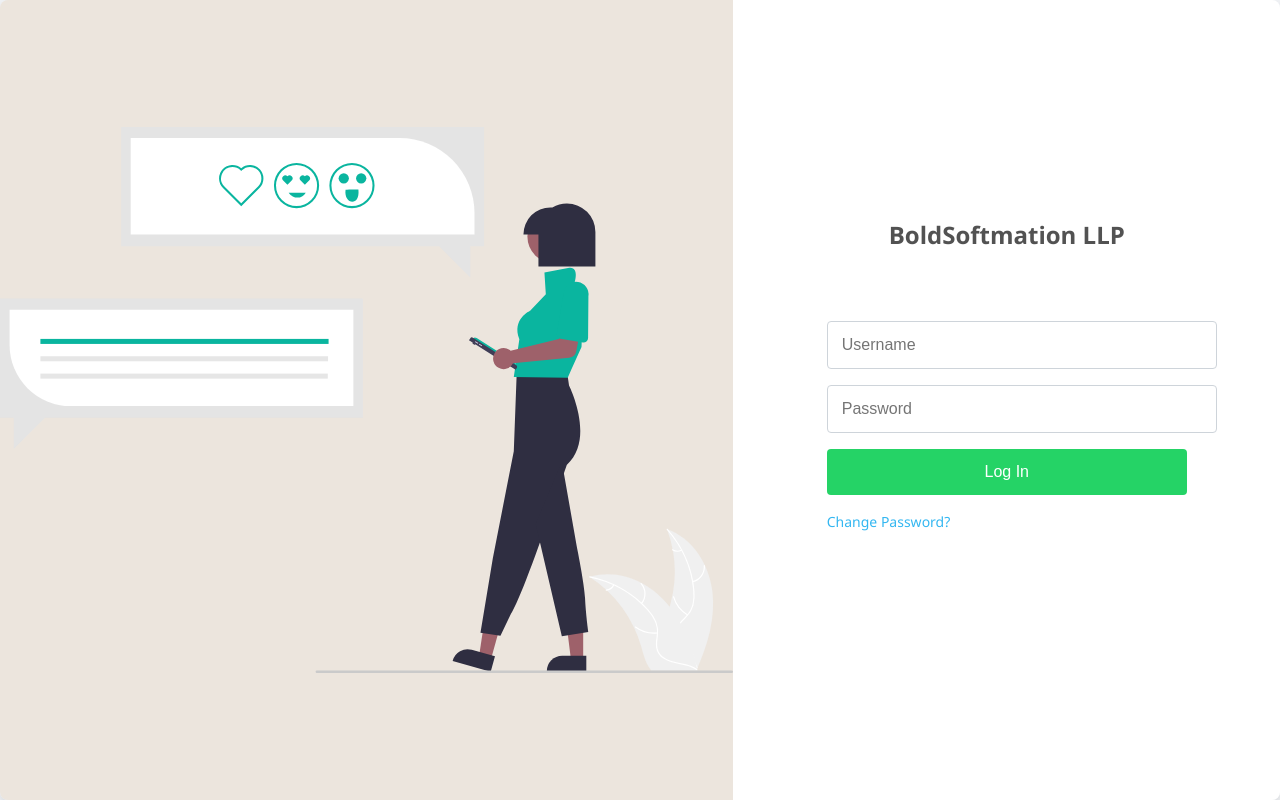
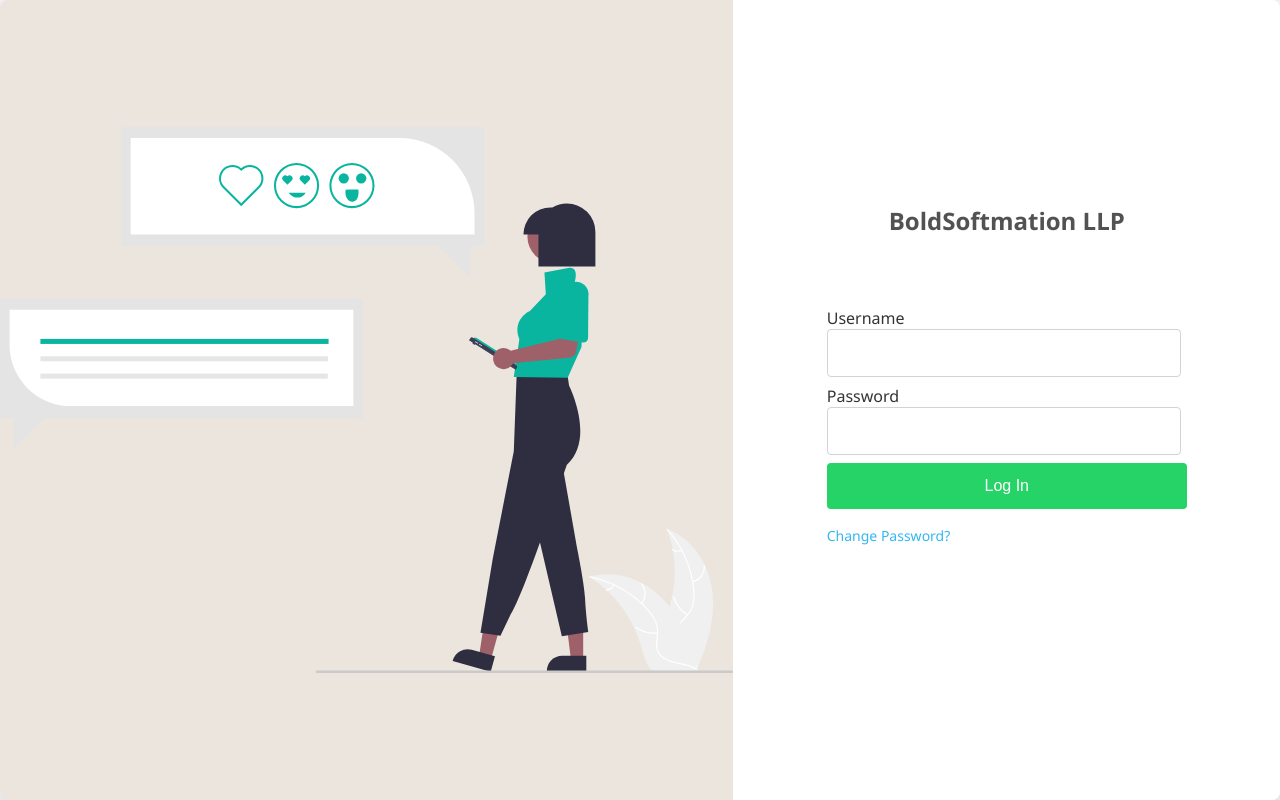
Before and after one commit to boldsoftmations/whatsappWeb, a React (Create React App) app: page / in a window 1280 px wide. Built offline with nearby package versions, Linux system fonts and the light colour scheme.

Commit message:
feat : added reusable input and button component

```diff
--- a/src/App.css
+++ b/src/App.css
@@ -1,3 +1,5 @@
+/* App.css */
+
 body, html {
   height: 100%;
   margin: 0;
@@ -59,24 +61,6 @@ body, html {
 
 .login-form {
   width: 100%;
-}
-
-.form-control {
-  margin-bottom: 16px;
-}
-
-.form-control input {
-  width: 100%;
-  padding: 14px;
-  font-size: 16px;
-  border-radius: 4px;
-  border: 1px solid #ced4da;
-  transition: border-color 0.2s;
-}
-
-.form-control input:focus {
-  border-color: #34b7f1; /* WhatsApp accent color */
-  box-shadow: 0 0 0 2px rgba(52, 183, 241, 0.2);
 }
 
 .submit-button {
--- a/src/App.js
+++ b/src/App.js
@@ -1,18 +1,23 @@
 import { useState, useCallback } from "react";
 import "./App.css";
-import whatsappSVG from './Images/whatsappSVG.svg';
+import whatsappSVG from "./Images/whatsappSVG.svg";
+import InputLabel from "./components/InputLabel/InputLabel";
+import Button from "./components/Button/Button";
 
 function App() {
   const [inputs, setInputs] = useState({});
 
-  const handleSubmit = useCallback((event) => {
+  const handleSubmit = useCallback(
+    (event) => {
       event.preventDefault();
       console.log("Submitted", inputs);
-  }, [inputs]);
+    },
+    [inputs]
+  );
 
   const handleChange = useCallback((event) => {
     const { name, value } = event.target;
-    setInputs(prev => ({ ...prev, [name]: value }));
+    setInputs((prev) => ({ ...prev, [name]: value }));
   }, []);
 
   return (
@@ -25,28 +30,24 @@ function App() {
         <div className="centered">
           <form onSubmit={handleSubmit} className="login-form">
             <div className="form-control">
-              <input
+              <InputLabel
+                label="Username"
+                name="username"
                 type="text"
-                name="username"
-                id="username"
-                placeholder="Username"
-                value={inputs.username || ""}
-                onChange={handleChange}
-                required
+                value={inputs.username}
+                onChange={(event) => handleChange(event)}
               />
             </div>
             <div className="form-control">
-              <input
+              <InputLabel
+                label="Password"
+                name="password"
                 type="password"
-                name="password"
-                id="password"
-                placeholder="Password"
-                value={inputs.password || ""}
-                onChange={handleChange}
-                required
+                value={inputs.password}
+                onChange={(event) => handleChange(event)}
               />
             </div>
-            <button type="submit" className="submit-button">Log In</button>
+            <Button type="submit">Log In</Button>
             <div className="change-password-link">
               <a href="/change-password">Change Password?</a>
             </div>
--- /dev/null
+++ b/src/components/Button/Button.js
@@ -0,0 +1,20 @@
+// Button.js
+
+import React from "react";
+import PropTypes from "prop-types";
+import styles from "./Button.module.css";
+
+const Button = ({ children, onClick }) => {
+  return (
+    <button className={styles.button} onClick={onClick}>
+      {children}
+    </button>
+  );
+};
+
+Button.propTypes = {
+  children: PropTypes.node.isRequired,
+  onClick: PropTypes.func,
+};
+
+export default Button;
--- /dev/null
+++ b/src/components/Button/Button.module.css
@@ -0,0 +1,17 @@
+/* Button.module.css */
+
+.button {
+    width: 100%;
+    padding: 14px 20px;
+    font-size: 16px;
+    background-color: #25D366; /* WhatsApp button color */
+    color: white;
+    border: none;
+    border-radius: 4px;
+    cursor: pointer;
+    transition: background-color 0.2s;
+  }
+
+  .button:hover {
+    background-color: #1da45c;
+  }
--- /dev/null
+++ b/src/components/InputLabel/InputLabel.js
@@ -0,0 +1,33 @@
+// InputLabel.js
+
+import React from "react";
+import PropTypes from "prop-types";
+import styles from "./InputLabel.module.css";
+
+const InputLabel = React.memo(({ label, name, type, value, onChange }) => {
+  return (
+    <div className={styles["input-label-container"]}>
+      <label htmlFor={name} className={styles["input-label"]}>
+        {label}
+      </label>
+      <input
+        type={type}
+        id={name}
+        name={name}
+        value={value}
+        onChange={onChange}
+        className={styles["input-field"]}
+      />
+    </div>
+  );
+});
+
+InputLabel.propTypes = {
+  label: PropTypes.string.isRequired,
+  name: PropTypes.string.isRequired,
+  type: PropTypes.string.isRequired,
+  value: PropTypes.string,
+  onChange: PropTypes.func.isRequired,
+};
+
+export default InputLabel;
--- /dev/null
+++ b/src/components/InputLabel/InputLabel.module.css
@@ -0,0 +1,24 @@
+/* InputLabel.module.css */
+
+.input-label-container {
+  margin-bottom: 8px;
+}
+
+.input-label {
+  font-size: 16px;
+  color: #333;
+}
+
+.input-field {
+  width: 90%;
+  padding: 14px;
+  font-size: 16px;
+  border-radius: 4px;
+  border: 1px solid #ced4da;
+  transition: border-color 0.2s;
+}
+
+.input-field:focus {
+  border-color: #34b7f1; /* WhatsApp accent color */
+  box-shadow: 0 0 0 2px rgba(52, 183, 241, 0.2);
+}
```
Lines whose indentation alone changed are shown as unchanged.
